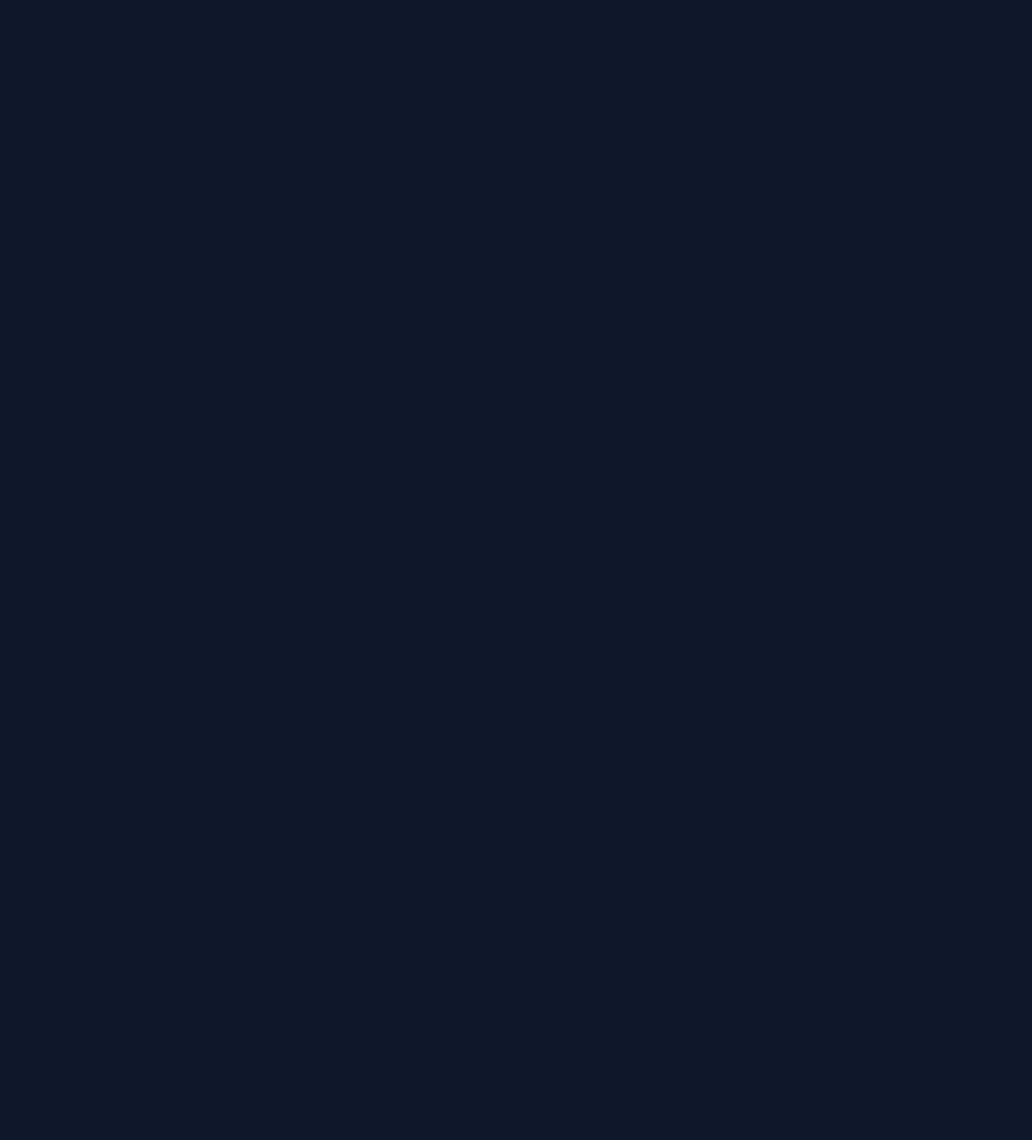
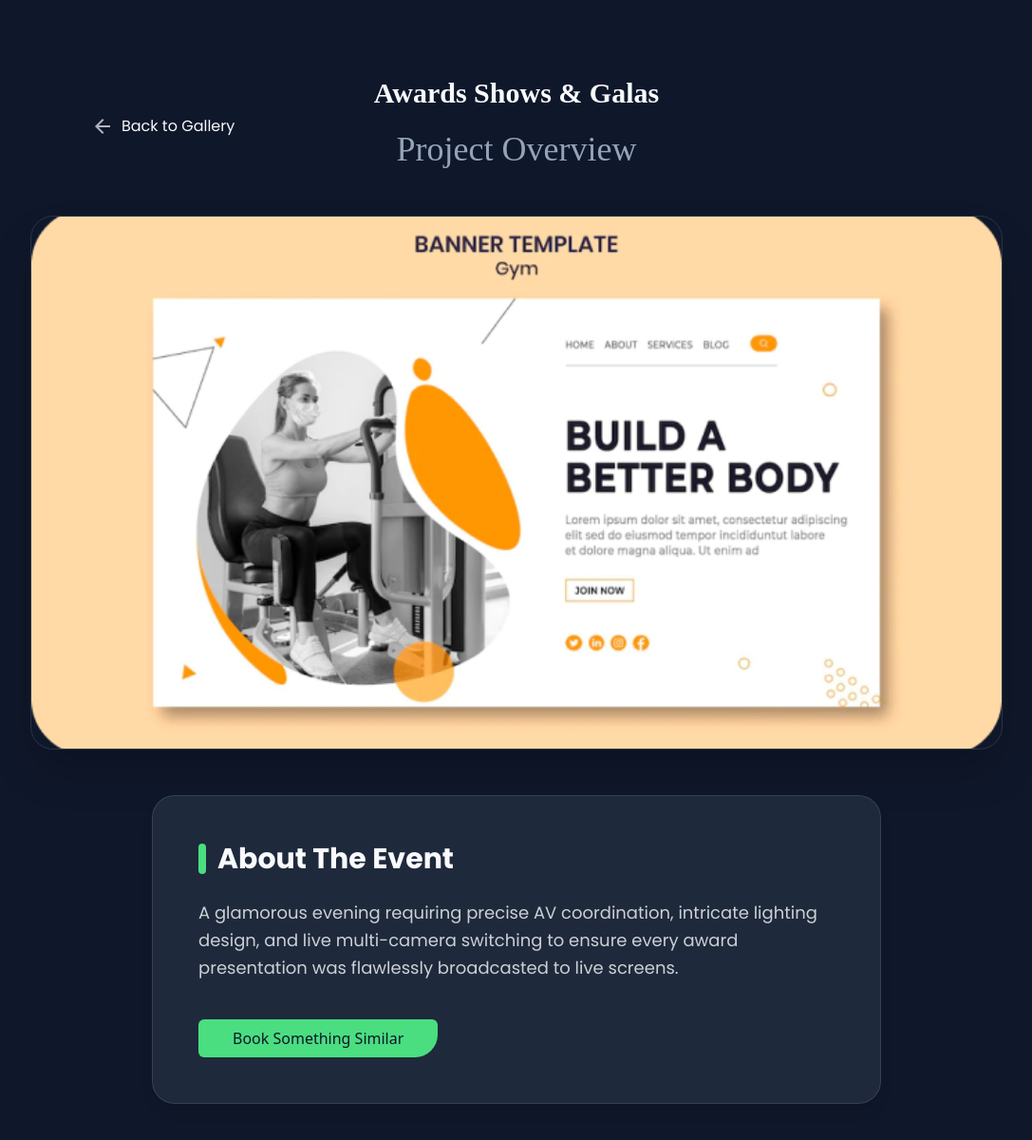
Before and after one commit to SushantBaniya/Ashish_Portfolio, a React (Vite) app in the folder react_portfolio_2/: page /event/awards-shows in a window 1280 px wide. Before the commit this address had no page. Shown: the top 1200 px of the page at 95% size, without its empty margins (96-1183 px from the left). Before the commit the page ends 800 px from the top, so only its background shows below. Built offline with nearby package versions, Linux system fonts and the light colour scheme; a web font is replaced by a local one.

Commit message:
when clicking a image in the events gaklery page it redirects to anew page with its details

```diff
--- a/react_portfolio_2/src/App.jsx
+++ b/react_portfolio_2/src/App.jsx
@@ -8,6 +8,7 @@ import Testimonials from "./components/Testimonials";
 import Hireme from "./components/Hireme";
 import Contact from "./components/Contact";
 import SkillDetail from "./pages/SkillDetail";
+import EventDetail from "./pages/EventDetail";
 import { useEffect } from "react";
 import { BrowserRouter as Router, Routes, Route } from "react-router-dom";
 // Animation package
@@ -49,6 +50,7 @@ const App = () => {
       <Routes>
         <Route path="/" element={<HomePage />} />
         <Route path="/skill/:skillId" element={<SkillDetail />} />
+        <Route path="/event/:eventId" element={<EventDetail />} />
       </Routes>
     </Router>
   );
--- a/react_portfolio_2/src/Content.js
+++ b/react_portfolio_2/src/Content.js
@@ -203,28 +203,40 @@ export const content = {
     subtitle: "MY WORK IN ACTION",
     project_content: [
       {
+        id: "awards-shows",
         title: "Awards Shows & Galas",
         image: project1,
+        description: "A glamorous evening requiring precise AV coordination, intricate lighting design, and live multi-camera switching to ensure every award presentation was flawlessly broadcasted to live screens.",
       },
       {
+        id: "corporate-conferences",
         title: "Corporate Conferences",
         image: project2,
+        description: "Full-scale corporate event featuring wide ultra-HD LED video walls, crystal clear presenter audio, and seamless transition between hundreds of dynamic presentation slides and speaker transitions.",
       },
       {
+        id: "concerts-live-sound",
         title: "Concerts & Live Sound",
         image: project3,
+        description: "High-energy live music event requiring complex FOH mixing, monitor engineering, and synchronized timecoded light sweeps to give attendees an immersive concert experience.",
       },
       {
+        id: "broadcast-virtual",
         title: "Broadcast & Virtual Events",
         image: project1,
+        description: "A hybrid digital and in-person event utilizing multiple camera feeds, distinct streaming and house audio mixes, and interactive virtual elements for thousands of concurrent remote attendees.",
       },
       {
+        id: "theatrical-stage",
         title: "Theatrical Stage Design",
         image: project2,
+        description: "Creative stage engineering utilizing custom-built set pieces, dramatic theatrical lighting cues, and atmospherics to bring a theatrical performance to life from load-in to strike.",
       },
       {
+        id: "exhibitions-tradeshows",
         title: "Exhibitions & Tradeshows",
         image: project3,
+        description: "An expansive multi-day trade show setup encompassing multiple booth AV installations, distributed public address systems, and continuous rapid technical support across a massive venue.",
       },
     ],
   },
--- a/react_portfolio_2/src/components/Projects.jsx
+++ b/react_portfolio_2/src/components/Projects.jsx
@@ -1,4 +1,5 @@
 import { content } from "../Content";
+import { Link } from "react-router-dom";
 
 const Projects = () => {
   const { Projects } = content;
@@ -17,11 +18,12 @@ const Projects = () => {
         {/* Gallery Grid */}
         <div className="grid grid-cols-1 md:grid-cols-2 lg:grid-cols-3 gap-6">
           {Projects.project_content.map((content, i) => (
-            <div
+            <Link
+              to={`/event/${content.id}`}
               key={i}
               data-aos="fade-up"
               data-aos-delay={i * 200}
-              className="group relative overflow-hidden rounded-2xl aspect-square shadow-lg border border-gray/20 cursor-pointer"
+              className="group relative overflow-hidden rounded-2xl aspect-square shadow-lg border border-gray/20 cursor-pointer block"
             >
               {/* Background Image */}
               <img
@@ -37,7 +39,7 @@ const Projects = () => {
                   <div className="w-12 h-1 bg-dark_primary rounded-full transition-all duration-500 group-hover:w-full"></div>
                 </div>
               </div>
-            </div>
+            </Link>
           ))}
         </div>
 
--- /dev/null
+++ b/react_portfolio_2/src/pages/EventDetail.jsx
@@ -0,0 +1,87 @@
+import { Link, useParams } from "react-router-dom";
+import { content } from "../Content";
+import { MdArrowBack } from "react-icons/md";
+
+const EventDetail = () => {
+  const { eventId } = useParams();
+  const { Projects } = content;
+
+  // Find the specific event from Projects content
+  const event = Projects.project_content.find((p) => p.id === eventId);
+
+  if (!event) {
+    return (
+      <div className="min-h-screen bg-bg_light_primary flex items-center justify-center">
+        <div className="text-center text-text_light">
+          <h1 className="text-4xl font-bold mb-4">Event Not Found</h1>
+          <Link to="/" className="btn bg-dark_primary text-slate-900 font-bold">
+            <MdArrowBack className="inline mr-2" />
+            Back to Home
+          </Link>
+        </div>
+      </div>
+    );
+  }
+
+  return (
+    <div className="min-h-screen bg-bg_light_primary text-text_light pt-20 pb-16">
+      <div className="md:container mx-auto px-5">
+
+        {/* Navigation & Title */}
+        <div className="mb-10 text-center relative max-w-4xl mx-auto">
+           <Link
+              to="/#gallery"
+              className="absolute left-0 top-1/2 -translate-y-1/2 inline-flex items-center gap-2 text-text_light/70 hover:text-dark_primary transition-colors group z-10"
+              onClick={() => window.scrollTo(0, 0)}
+            >
+              <MdArrowBack className="text-2xl group-hover:-translate-x-1 transition-transform" />
+              <span className="hidden sm:inline font-Poppins">Back to Gallery</span>
+            </Link>
+
+          <h2 className="title" data-aos="fade-down">
+            {event.title}
+          </h2>
+          <h4 className="subtitle mt-3" data-aos="fade-down" data-aos-delay="200">
+            Project Overview
+          </h4>
+        </div>
+
+        {/* Huge Photo Wrapper */}
+        <div
+          className="relative rounded-3xl overflow-hidden shadow-2xl border-[1px] border-gray/20 mx-auto max-w-5xl mb-12"
+          data-aos="zoom-in"
+          data-aos-delay="300"
+        >
+          <img
+            src={event.image}
+            alt={event.title}
+            className="w-full h-auto max-h-[70vh] object-cover object-center"
+          />
+        </div>
+
+        {/* About Section details */}
+        <div className="max-w-3xl mx-auto bg-slate-800 rounded-3xl p-8 md:p-12 border border-gray/20 shadow-lg" data-aos="fade-up" data-aos-delay="400">
+            <div className="flex items-center gap-3 mb-6">
+              <div className="w-2 h-8 bg-dark_primary rounded-full"></div>
+              <h3 className="text-2xl md:text-3xl font-bold text-text_light font-Poppins">
+                About The Event
+              </h3>
+            </div>
+
+            <p className="text-text_light/80 text-lg leading-relaxed font-Poppins">
+               {event.description || "An incredible event carefully planned and executed with absolute precision by the team. From initial rigging to final strike, every detail was monitored perfectly to create a stunning live experience."}
+            </p>
+
+            <div className="mt-10 flex gap-4">
+              <Link to="/#contact" className="btn bg-dark_primary text-slate-900 font-bold border-none transition-colors">
+                Book Something Similar
+              </Link>
+            </div>
+        </div>
+
+      </div>
+    </div>
+  );
+};
+
+export default EventDetail;
```
